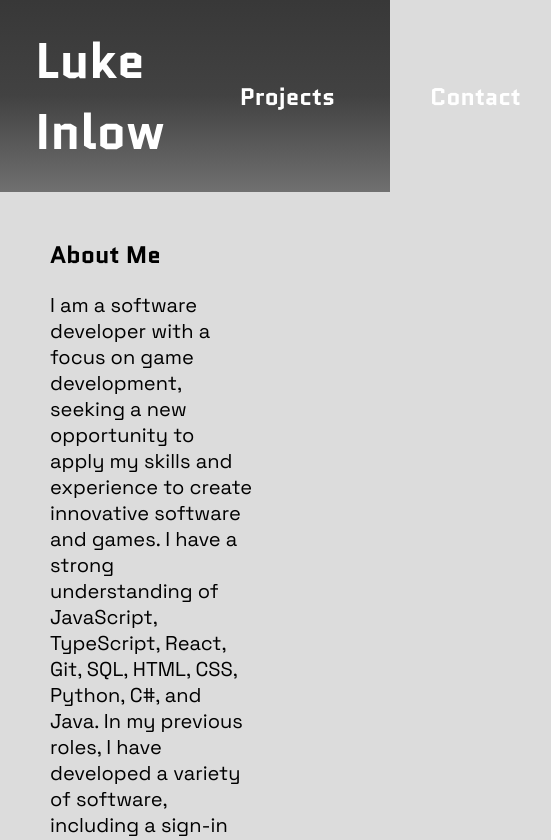
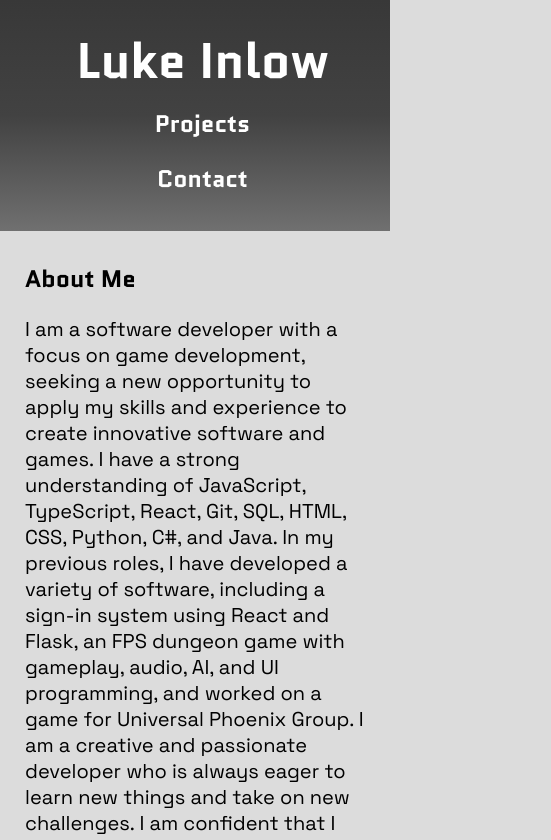
Before and after one commit to Lii02/portfolio, a Next.js app: page / in a window 390 px wide. Shown: the top 840 px of the page, 551 px wide, since content can reach past the window. Built offline with nearby package versions, Linux system fonts and the light colour scheme.

Commit message:
Ported to mobile

```diff
--- a/app/page.tsx
+++ b/app/page.tsx
@@ -1,7 +1,7 @@
 export default function Home() {
 	return (
 		<div>
-			<section className='AboutSection Section'>
+			<section className='Section AboutSection'>
 				<h2>About Me</h2>
 				<p>
 					I am a software developer with a focus on game development, seeking a
--- a/styles/NavBar.css
+++ b/styles/NavBar.css
@@ -1,6 +1,5 @@
 .NavBar {
 	display: flex;
-	flex-direction: row;
 	align-items: center;
 	padding: 25px 0px;
 	background: rgb(56, 56, 56);
@@ -22,6 +21,18 @@
 	margin: 0px 10px;
 }
 
+@media (max-width: 480px) {
+	.NavBar {
+		flex-direction: column;
+	}
+}
+
+@media (min-width: 1280px) {
+	.NavBar {
+		flex-direction: row;
+	}
+}
+
 .HomeButton {
 	transition: all var(--button-timing) ease;
 }
--- a/styles/globals.css
+++ b/styles/globals.css
@@ -21,6 +21,8 @@
 }
 
 body {
+	-webkit-font-smoothing: antialiased;
+	-moz-osx-font-smoothing: grayscale;
 	margin: 0px 0px;
 	padding: 0px 0px;
 	background-color: var(--background-color);
@@ -52,16 +54,7 @@ hr {
 }
 
 .Section {
-	padding: 25px 50px;
 	height: 100vh;
-}
-
-.AboutSection {
-	padding-right: 35%;
-}
-
-.Projects {
-	padding-right: 15%;
 }
 
 .LinkButton {
@@ -82,3 +75,27 @@ hr {
 .LinkButton * {
 	margin: 0px 0px;
 }
+
+@media (max-width: 480px) {
+	.Section {
+		padding: 10px 25px;
+	}
+
+	.Projects {
+		padding-right: 15%;
+	}
+}
+
+@media (min-width: 1280px) {
+	.Section {
+		padding: 25px 50px;
+	}
+
+	.AboutSection {
+		padding-right: 35%;
+	}
+
+	.Projects {
+		padding-right: 15%;
+	}
+}
```
Also changed, not shown: styles/Project.css (+12 -4 lines).
